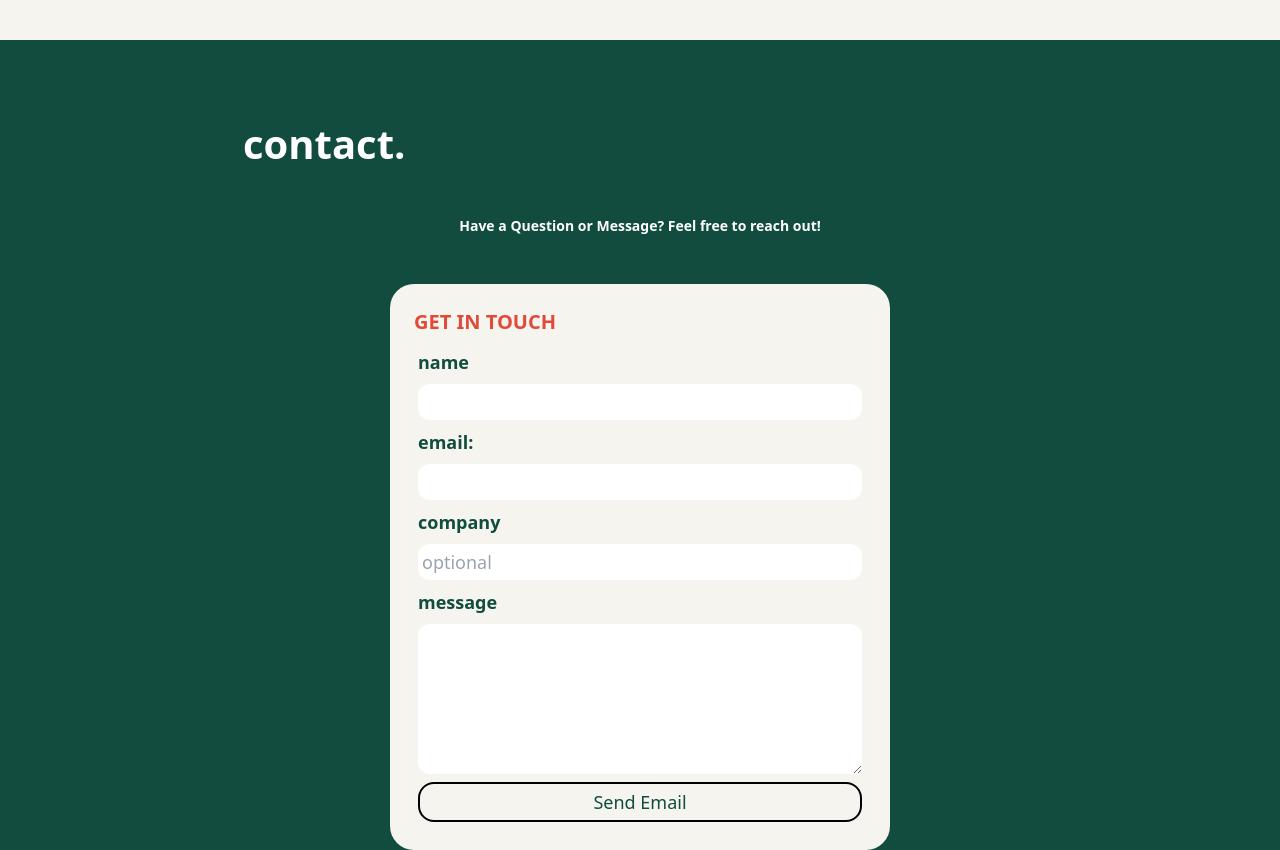
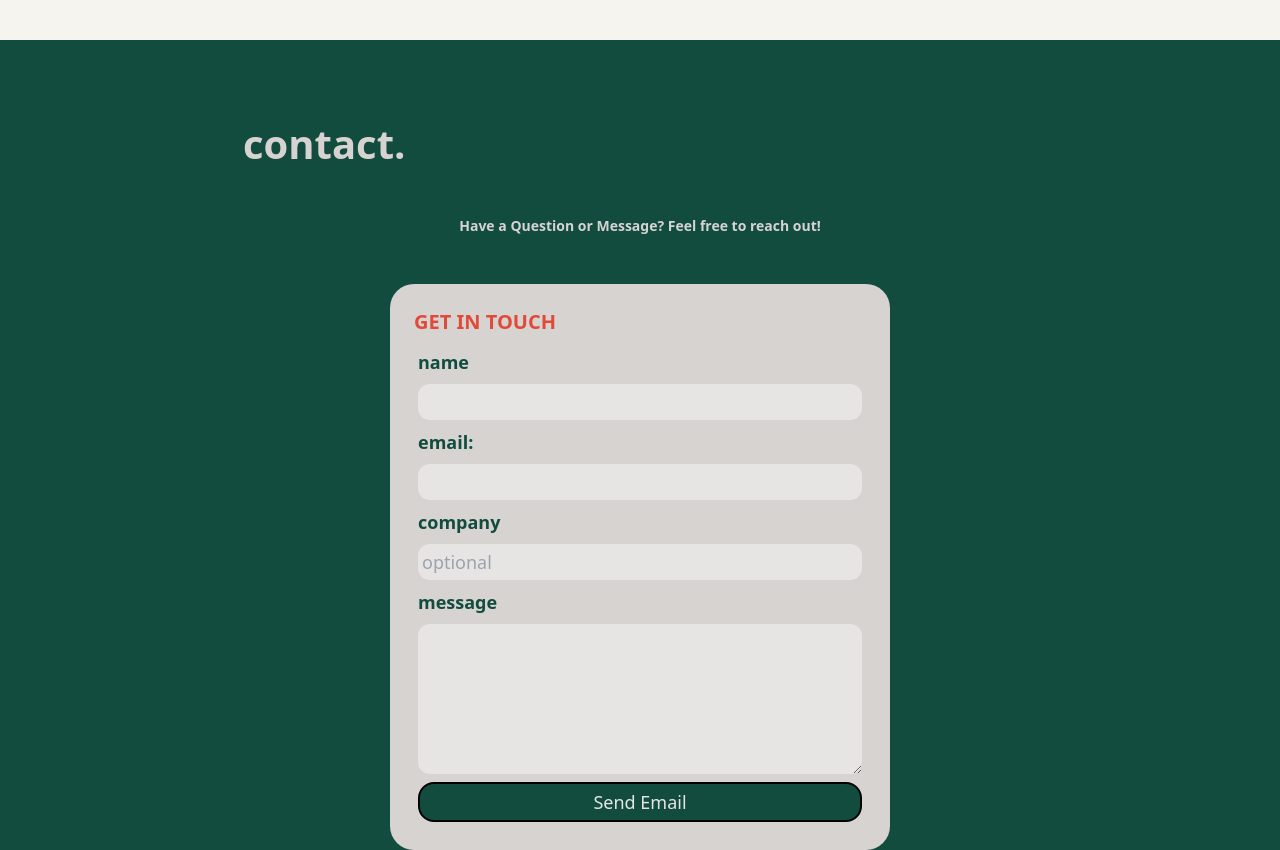
Before and after one commit to lvas248/my-portfolio, a React (Create React App) app: page / in a window 1280 px wide. Shown: the part 2360-3210 px from the top of the page. Built offline with nearby package versions, Linux system fonts and the light colour scheme.

Commit message:
adds frontend validations to send email form

```diff
--- a/src/Contact.js
+++ b/src/Contact.js
@@ -11,10 +11,10 @@ function Contact() {
             <div className='min-h-screen max-w-[1050px] m-auto pt-[8vh] sm:pt-[10vh] bgGreen'>
 
                 <h1
-                    className='mb-5 font-bold pl-[10vw] text-left text-white'
+                    className='mb-5 font-bold pl-[10vw] text-left textStone'
                 >contact.</h1>
 
-                <div className='mb-5 m-auto text-xs sm:text-sm text-center font-bold text-white w-[80vw] sm:w-[67vw] max-w-[500px]'>
+                <div className='mb-5 m-auto text-xs sm:text-sm text-center font-bold textStone w-[80vw] sm:w-[67vw] max-w-[500px]'>
                     <p>Have a Question or Message? Feel free to reach out!</p>
                 </div>
 
--- a/src/EmailSender.js
+++ b/src/EmailSender.js
@@ -41,7 +41,7 @@ function EmailSender() {
     }
 
     return (
-    <form onSubmit={sendEmail} className='relative w-[80vw] sm:w-[67vw] max-w-[500px] m-auto  bg-[#f5f4ef] p-6 rounded-3xl'>
+    <form onSubmit={sendEmail} className='relative w-[80vw] sm:w-[67vw] max-w-[500px] m-auto  bgStone p-6 rounded-3xl'>
 
         <div
             className={`bgOrange absolute top-0 left-0 h-full w-full rounded-3xl text-white grid place-content-center animate-fade-in ${ !toggleNotify && 'hidden'}`}
@@ -54,18 +54,18 @@ function EmailSender() {
         <div className='flex flex-col p-1 text-left gap-2 textGreen text-xs sm:text-lg'>
 
                 <label className='font-bold'>name</label>
-                <input className='p-1 pl-2 rounded-xl ' name='name' value={emailObj.name} onChange={updateEmailObj}/>
+                <input className='p-1 pl-2 rounded-xl bg-stone-200' required name='name' value={emailObj.name} onChange={updateEmailObj}/>
 
                 <label className='font-bold'>email: </label>
-                <input className=' p-1 pl-2 rounded-xl' name='email' value={emailObj.email} onChange={updateEmailObj}/>
+                <input className=' p-1 pl-2 rounded-xl bg-stone-200' required type='email' name='email' value={emailObj.email} onChange={updateEmailObj}/>
 
                 <label className='font-bold'>company </label>
-                <input className='p-1 pl-2 rounded-xl ' placeholder='optional' name='company' value={emailObj.company} onChange={updateEmailObj}/>
+                <input className='p-1 pl-2 rounded-xl bg-stone-200' placeholder='optional' name='company' value={emailObj.company} onChange={updateEmailObj}/>
 
                 <label className='font-bold'>message </label>
-                <textarea className='col-span-2 p-1 pl-2 rounded-xl  h-[150px]' name='message' value={emailObj.message} onChange={updateEmailObj} />
+                <textarea className='col-span-2 p-1 pl-2 rounded-xl h-[150px] bg-stone-200' required name='message' value={emailObj.message} onChange={updateEmailObj} />
 
-                <button className='border-2 w-full border-black p-1 rounded-2xl '>Send Email</button>
+                <button className='border-2 w-full border-black p-1 rounded-2xl bgGreen text-stone-200'>Send Email</button>
 
         </div>
 
--- a/src/ProjectCell.js
+++ b/src/ProjectCell.js
@@ -16,7 +16,7 @@ function ProjectCell({project, updateSelectedProjectId, selectedProjectId}){
                 className={`h-[15vh] sm:h-[25vh] hover:cursor-pointer ${isSelected && 'scale-120'}`}
                 onClick={()=>updateSelectedProjectId(project.id)}
             />
-            { !selectedProjectId && <p className='textGreen text-xs font-bold m-auto '>{project?.title}</p>}
+            { !selectedProjectId && <p className='textGreen text-xs text-center font-bold m-auto '>{project?.title}</p>}
 
 
         </div>
--- a/src/ProjectDetailCard.js
+++ b/src/ProjectDetailCard.js
@@ -36,24 +36,24 @@ function ProjectDetailCard({project, clearSelectedProject}){
         >
 
             <div
-                className='grid lg:flex relative z-10'
+                className='grid lg:flex relative'
             >
                 <button
                     onClick={clearSelectedProject}
-                    className='absolute -top-2 -right-2 z-10'
+                    className='absolute -top-2 -right-2'
                 >𝐗</button>
 
                 <img
                     id='laptop_image'
                     src={project?.image2}
                     alt='project on laptop'
-                    className='h-[25vh] z-10 m-auto'
+                    className='h-[25vh] m-auto'
                 />
 
 
                 <div
                     id='project_info'
-                    className='place-content-center z-10'
+                    className='place-content-center'
                 >
                     <h2
                         className='font-bold text3-xl textGreen'
@@ -67,7 +67,7 @@ function ProjectDetailCard({project, clearSelectedProject}){
                         {renderTechs}
                     </div>
 
-                    <div className='flex float-right'>
+                    <div className='flex place-content-end'>
                         <a href={project?.git}>
                             <img
                                 src={git}
--- a/src/ProjectsContainer.js
+++ b/src/ProjectsContainer.js
@@ -33,7 +33,6 @@ function ProjectsContainer(){
 
             <div
                 className='flex place-content-center gap-3'
-                // className='grid grid-cols-3'
             >
                 {renderProjects}
             </div>
--- a/src/index.css
+++ b/src/index.css
@@ -34,6 +34,13 @@ code {
   .bgGreenOp{
     @apply bg-[#114C3F] opacity-25
   }
+  .bgStone{
+    @apply bg-stone-300
+  }
+
+  .textStone{
+    @apply text-stone-300
+  }
 
   .textOrange{
     @apply text-[#E14A38]
```
